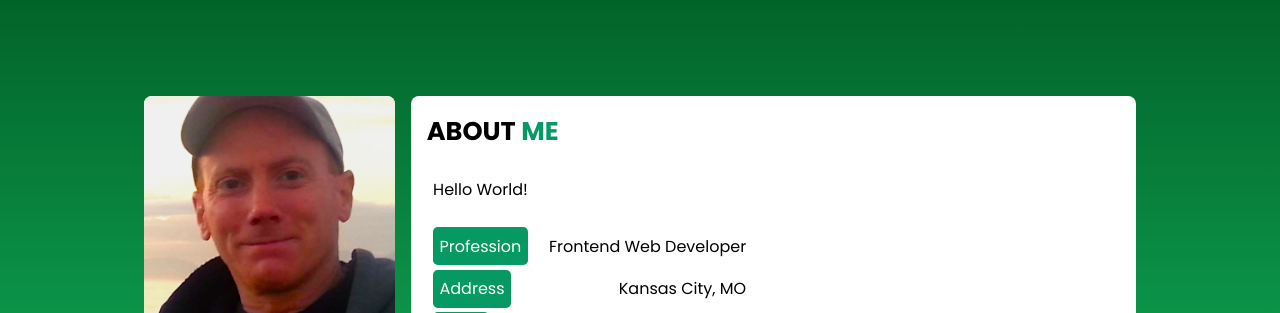
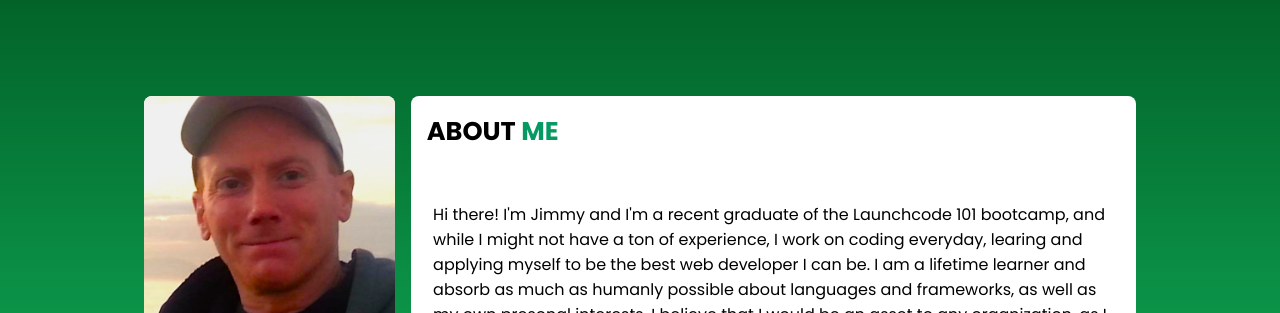
Before and after one commit to James-Dailey/James-Dailey.github.io, a plain HTML site: page index.html in a window 1280 px wide. Shown: the top 313 px of the page. Drawn offline with Linux system fonts and the light colour scheme; a script that the page names is missing.

Commit message:
Update index.html
updated information

```diff
--- a/index.html
+++ b/index.html
@@ -70,7 +70,18 @@
             <div class="about_page">
                 <h2 class="title">About <span>Me</span></h2>
                 <div class="about_content">
-                    <p class="about_text">Hello World!</p>
+                    <br class="about_text">Hi there! I'm Jimmy and I'm a recent graduate of the Launchcode 101 bootcamp, and while I might not have a
+                        ton of experience, I work on coding everyday, learing and applying myself to be the best web developer I can be. I am a lifetime learner
+                        and absorb as much as humanly possible about languages and frameworks, as well as my own presonal interests. I believe that I would be an asset to any organization, as I bring plenty of
+                        of "soft skills" gathered from my time in the hospitality industry. I have a work ethic that doesn't stop until the work is completed fully and
+                        of the highest quality. I also know how to google search when I run into issues I don't fully understand, barring that, I am not afraid
+                        to ask for help when I need to. Please reach out to me via email if you have questions.
+                        I also do freelance work whenever I can. I am authorized to work in the United States, and no not need sponsoring.
+                        Please consider me for your organization, or future freelance projects. <br> Thank you for visiting my site, and I hope to work with you soon! </br>"
+
+
+
+                    </p>
                 </div>
                 <div class="about_profile">
 
```
